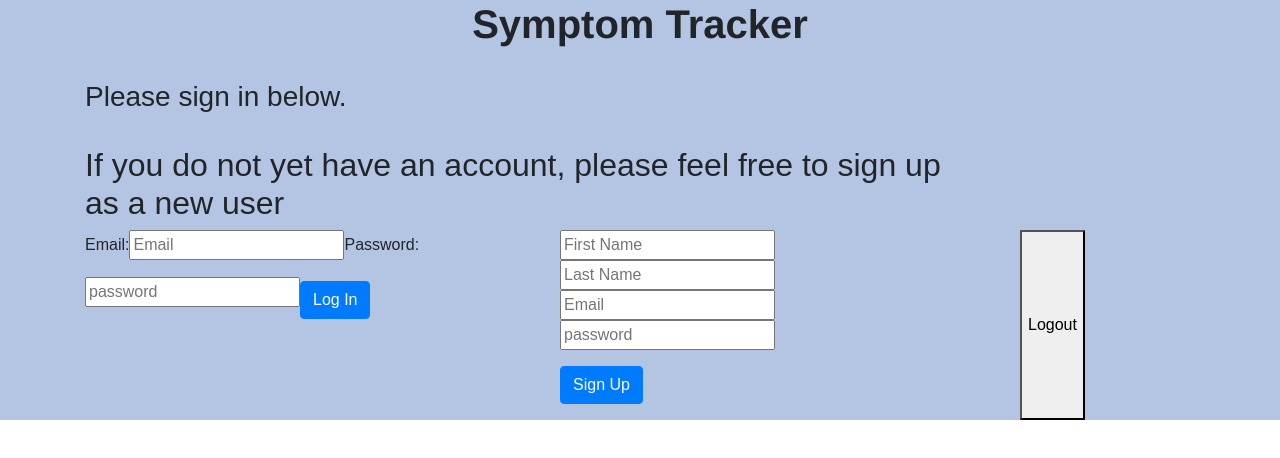
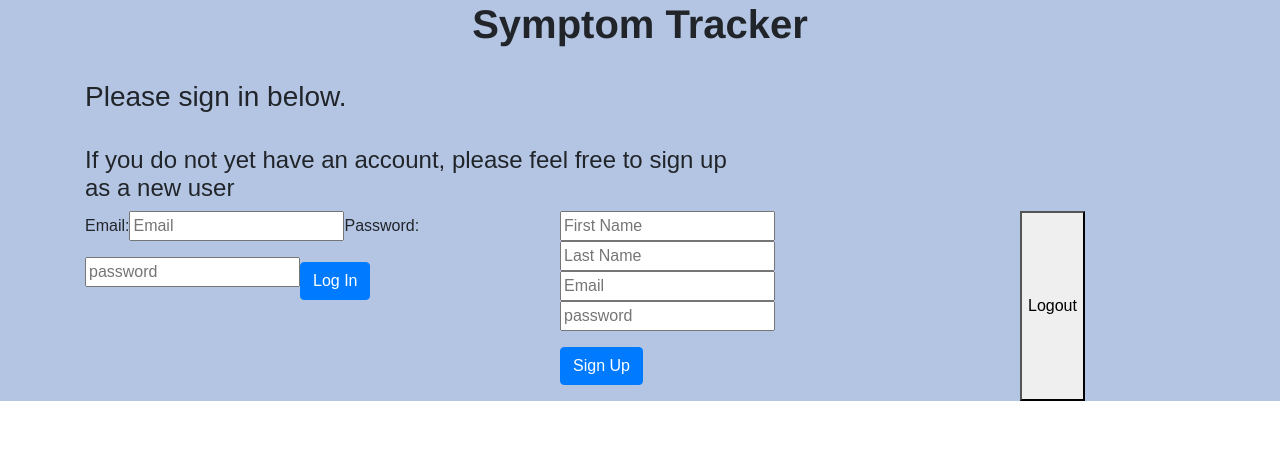
Before and after one commit to andrewjknapp/Symptom-Tracker, a React (Create React App) app in the folder client/: page / in a window 1280 px wide. Shown: the top 458 px of the page. Built offline with nearby package versions, Linux system fonts and the light colour scheme.

Commit message:
loginheader stuff

```diff
--- a/client/src/component/sections/LogInHeader.js
+++ b/client/src/component/sections/LogInHeader.js
@@ -8,10 +8,10 @@ function LogInHeader() {
             <div className="header">
                 <h1>Symptom Tracker</h1>
                 <br />
-                <h3>Please sign in below.</h3>
+                <h3 id="">Please sign in below.</h3>
                 <br />
-                <h2>If you do not yet have an account, please feel free to sign up<br />
-            as a new user</h2>
+                <h4>If you do not yet have an account, please feel free to sign up<br />
+            as a new user</h4>
             </div>
         </div>
     )
```
